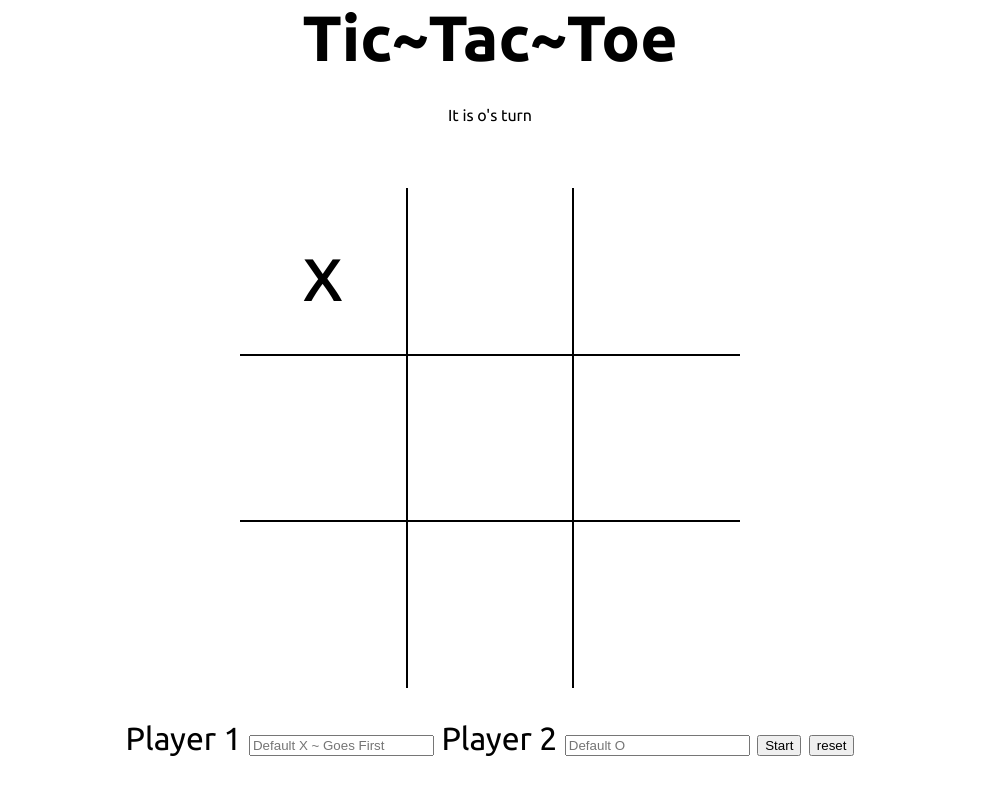
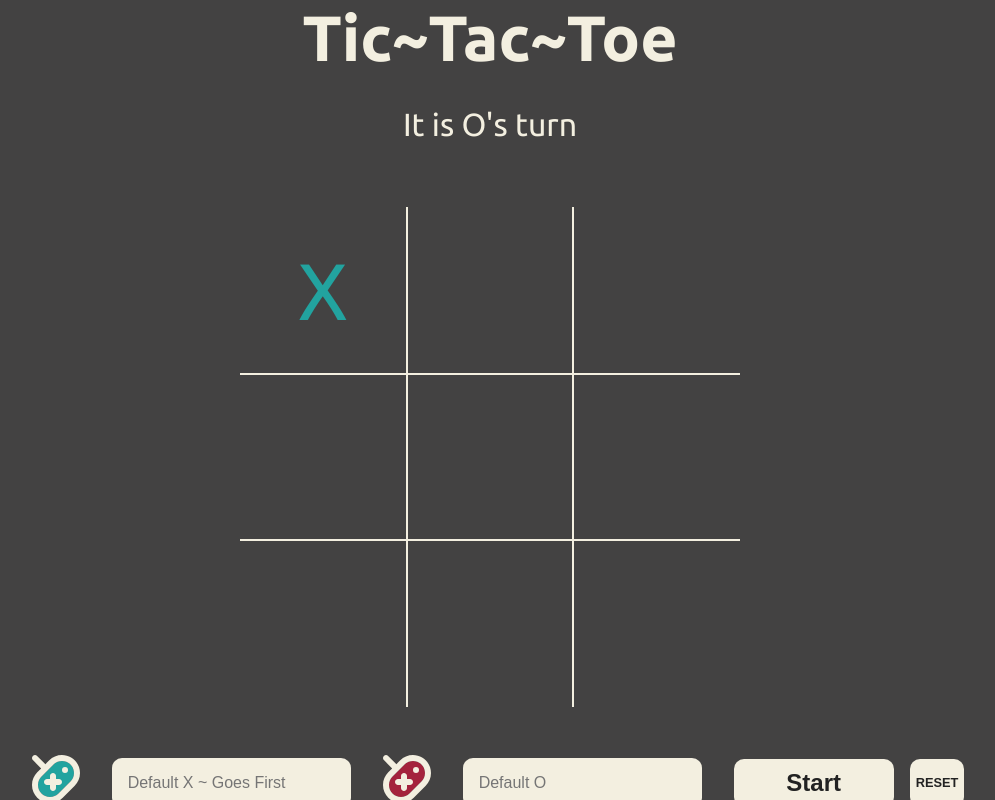
Before and after one commit to rzho17/tic-tac-toe, a website: page index.html in a window 1280 px wide. Both pictures are taken after a click on the element 473 px from the left and 271 px from the top of the page. Shown: the top 800 px of the page, without its empty margins (150-1145 px from the left). Drawn offline with Linux system fonts and the light colour scheme.

Commit message:
Add styles

```diff
--- a/app.js
+++ b/app.js
@@ -20,9 +20,9 @@ const gameBoard = (() => {
     }
   };
 
-  //places a marker on the board array as long as the current marker doesn't contain an x or o
+  //places a marker on the board array as long as the current marker doesn't contain an X or O
   const marker = (index, value) => {
-    if (board[index] === "" && board[index] !== "x" && board[index] !== "o") {
+    if (board[index] === "" && board[index] !== "X" && board[index] !== "O") {
       board[index] = value;
     }
   };
@@ -50,7 +50,7 @@ const gameFlow = (() => {
   const actionContainer = document.createElement("div");
   actionContainer.className = "actionContainer";
   const playerTurn = document.createElement("div");
-  playerTurn.textContent = "Ready to play? X goes first!";
+  playerTurn.textContent = "Ready To Play? X Goes First!";
   playerTurn.className = "playerTurn";
   header.append(actionContainer);
   actionContainer.append(playerTurn);
@@ -59,8 +59,8 @@ const gameFlow = (() => {
   showWinner.textContent = "";
   showWinner.className = "showWinner";
 
-  let p1Choice = "x";
-  let p2Choice = "o";
+  let p1Choice = "X";
+  let p2Choice = "O";
   let counter = 0;
 
   let tempPlayer;
@@ -68,15 +68,15 @@ const gameFlow = (() => {
 
   //   console.log(formData.getAll());
 
-  let p1Name = "x";
-  let p2Name = "o";
+  let p1Name = "X";
+  let p2Name = "O";
 
   form.addEventListener("submit", (e) => {
     e.preventDefault();
     const formData = new FormData(form);
     if (formData.get("p1") === "" || formData.get("p2") === "") {
-      p1Name = "x";
-      p2Name = "o";
+      p1Name = "X";
+      p2Name = "O";
     } else {
       p1Name = formData.get("p1");
       p2Name = formData.get("p2");
@@ -101,7 +101,7 @@ const gameFlow = (() => {
   const displayWinner = (results) => {
     // header.append(showWinner);
 
-    playerTurn.textContent = `The winner is: ${results}`;
+    playerTurn.textContent = `THE WINNER IS: ${results}`;
   };
 
   //displays upcoming player turn on board
@@ -109,8 +109,8 @@ const gameFlow = (() => {
     gridCell.forEach((cell) => {
       cell.addEventListener("mouseover", (e) => {
         if (
-          gameBoard.board[e.target.dataset.value] !== "x" &&
-          gameBoard.board[e.target.dataset.value] !== "o"
+          gameBoard.board[e.target.dataset.value] !== "X" &&
+          gameBoard.board[e.target.dataset.value] !== "O"
         )
           e.target.style.backgroundImage = img;
       });
@@ -144,12 +144,12 @@ const gameFlow = (() => {
 
   //resets everything to initial values
   const restart = () => {
-    p1Choice = "x";
-    p2Choice = "o";
+    p1Choice = "X";
+    p2Choice = "O";
     activePlayer = p2Choice;
-    p1Name = "x";
-    p2Name = "o";
-    tempPlayer = p2Name;
+    p1Name = "X";
+    p2Name = "O";
+    tempPlayer = p1Name;
     foundWinner = false;
     tempImg = "";
     console.log(p1Name);
@@ -161,9 +161,10 @@ const gameFlow = (() => {
     });
 
     showWinner.textContent = "";
-    playerTurn.textContent = "";
+    playerTurn.textContent = "X Goes first";
     showWinner.remove();
-    playerTurn.remove();
+    // playerTurn.remove();
+    actionContainer.remove();
     changeImg(tempImg);
   };
 
@@ -183,13 +184,13 @@ const gameFlow = (() => {
 
     //creates an array to hold the indexes which contain an X in gameBoard.board's array.
     const xValues = gameBoard.board.reduce((arr, compare, i) => {
-      if (compare === "x") arr.push(i);
+      if (compare === "X") arr.push(i);
       return arr;
     }, []);
 
-    //Same as above but for o values.
+    //Same as above but for O values.
     const oValues = gameBoard.board.reduce((arr, compare, i) => {
-      if (compare === "o") arr.push(i);
+      if (compare === "O") arr.push(i);
       return arr;
     }, []);
 
@@ -267,7 +268,7 @@ const gameFlow = (() => {
 const screenController = (() => {
   const resetBtn = document.createElement("button");
   resetBtn.className = "reset";
-  resetBtn.textContent = "reset";
+  resetBtn.textContent = "RESET";
 
   form.append(resetBtn);
 
--- a/index.html
+++ b/index.html
@@ -31,7 +31,7 @@
     </main>
 
     <form action="">
-      <label for="p1">Player 1</label>
+      <label for="p1"><img src="img/p1.svg" class="playerIcon" /></label>
       <input
         type="text"
         name="p1"
@@ -39,10 +39,10 @@
         placeholder="Default X ~ Goes First"
       />
 
-      <label for="p2">Player 2</label>
+      <label for="p2"><img src="img/p2.svg" class="playerIcon" /></label>
       <input type="text" name="p2" id="p2" placeholder="Default O" />
 
-      <button type="submit">Start</button>
+      <button type="submit" class="submit">Start</button>
     </form>
 
     <footer>
--- a/styles.css
+++ b/styles.css
@@ -1,11 +1,15 @@
 :root {
-  --light: white;
+  --light: #f3efe0;
+  --medium: #434242;
+  --dark: #222222;
+  --highlight: #22a39f;
 }
 
 body {
   font-family: "Ubuntu", sans-serif;
   margin: 0;
   min-height: 100vh;
+  background-color: var(--medium);
 
   display: flex;
   flex-direction: column;
@@ -16,10 +20,14 @@ h1 {
   width: max-content;
   margin: 0 auto;
   font-size: 4rem;
+  color: var(--light);
 }
 
 .actionContainer {
   width: max-content;
+  font-size: 2rem;
+  font: 200;
+  color: var(--light);
 }
 
 .actionContainer,
@@ -52,11 +60,16 @@ h1 {
   align-items: center;
 
   font-size: 5rem;
-  border: 1px solid;
+  color: var(--highlight);
+  border: 1px solid var(--light);
 
   background-repeat: no-repeat;
   background-size: 2.8rem;
   background-position: center;
+}
+
+.cell:hover {
+  /* background-color: var(--light); */
 }
 
 .cell:nth-of-type(1),
@@ -88,13 +101,54 @@ h1 {
 }
 
 form {
-  width: max-content;
-  margin: 2rem auto;
+  /* width: max-content; */
+  /* width: 10rem; */
+  margin: 3rem auto;
 
   font-size: 2rem;
+
+  display: flex;
+  align-items: center;
+}
+
+.playerIcon {
+  width: 3rem;
+}
+
+input {
+  font-size: 1rem;
+  padding: 1rem;
+  background-color: var(--light);
+  color: var(--dark);
+  border: none;
+  border-radius: 10px;
+}
+
+input:focus {
+  /* border-style: 1px solid red; */
+  outline: var(--light);
+  /* border: 1px solid red; */
+}
+.submit,
+.reset {
+  font-size: 1.5rem;
+  font-weight: 700;
+  width: 10rem;
+  height: 3rem;
+  border-radius: 10px;
+
+  background-color: var(--light);
+  border: none;
+  color: var(--dark);
+}
+
+.reset {
+  font-size: 0.8rem;
+  width: auto;
 }
 
 footer {
+  width: 100%;
   font-size: 2em;
   text-align: center;
 
@@ -102,8 +156,27 @@ footer {
 }
 
 a {
+  color: var(--light);
   text-decoration: none;
 }
 footer .logo {
   height: 0.8em;
 }
+
+label,
+input,
+.submit {
+  margin: 0 1rem;
+}
+
+.submit:hover,
+.reset:hover {
+  cursor: pointer;
+  background-color: var(--dark);
+  color: var(--light);
+}
+
+.logo:hover {
+  height: 1em;
+  transition: 100ms ease-in-out;
+}
```
Also changed, not shown: img/p1.svg (added), img/p2.svg (added).
